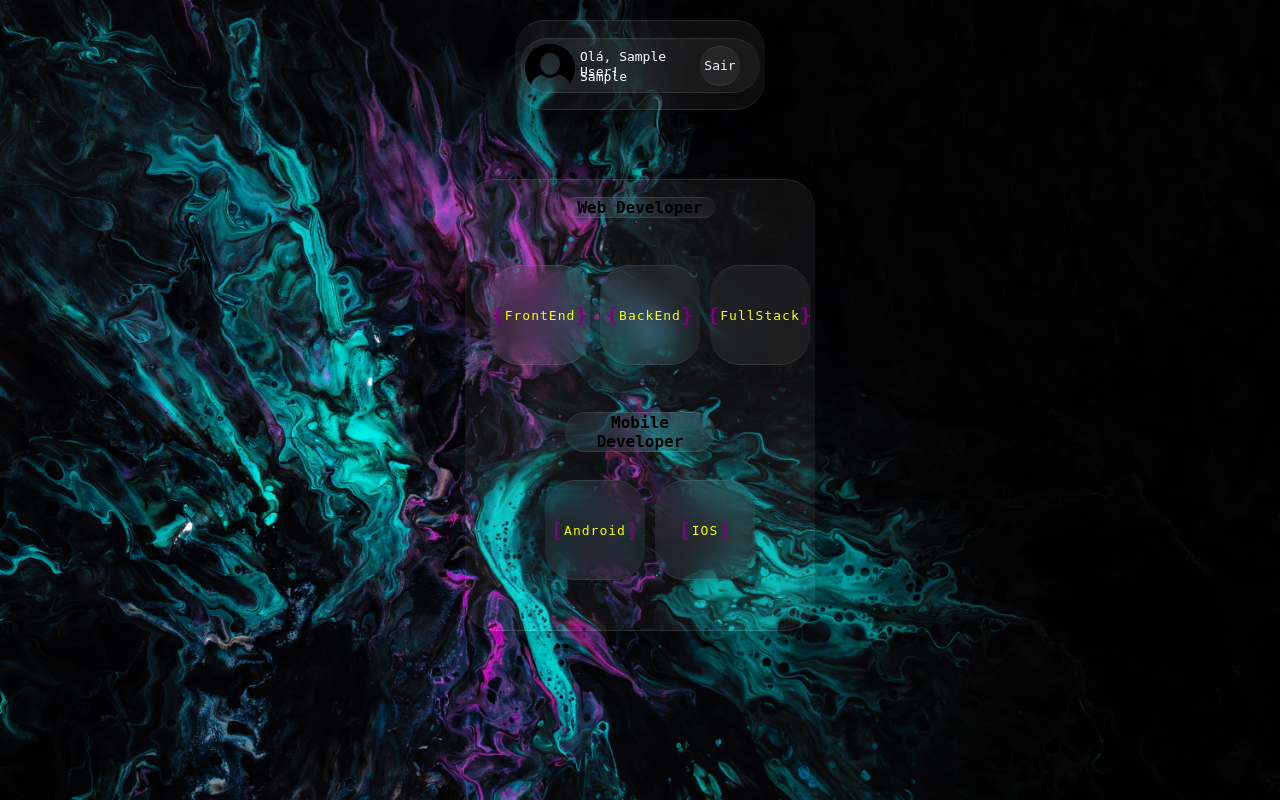
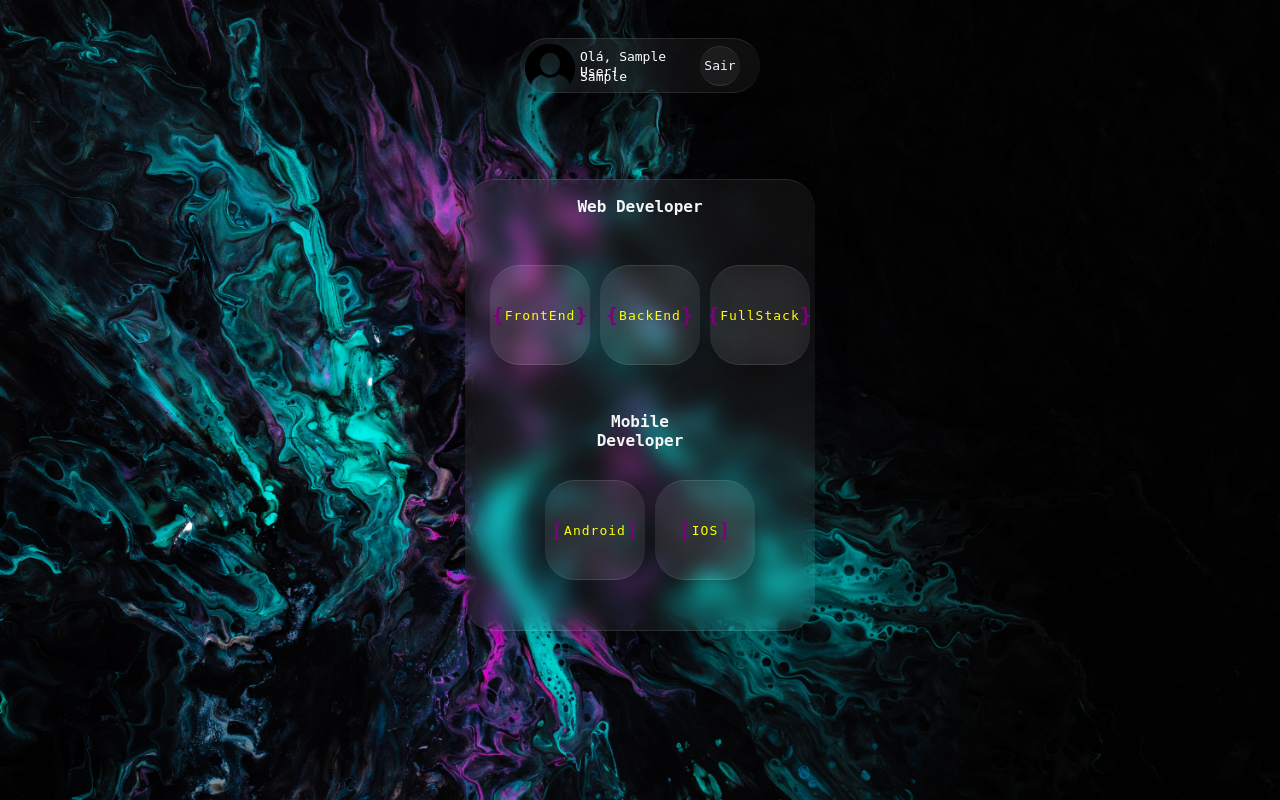
Before and after one commit to jpdicarvalho/WebProject-BSI-SevenHub, a PHP site: page /homeEmp.php in a window 1280 px wide. Run offline with PHP 8.4, Linux system fonts and the light colour scheme; the visitor is signed in with stand-in values (Sample User, id 1); tables that the repository leaves empty or names only in its code hold one stand-in row (values such as "Sample post").

Commit message:
Área da Empresa - Upgrade
Aqui, eu fiz um Upgrade na área restrita do usuário empresa, melhorado a visibilidade dos elementos contidos.

```diff
--- a/WebProject/css/homeEmp.css
+++ b/WebProject/css/homeEmp.css
@@ -25,11 +25,6 @@
     width: 250px;
     height: 90px;
     padding: 5px;
-    background: rgba(255, 255, 255, 0.05);
-    box-shadow: 0 15px 35px rgba(0, 0, 0, 0.2);
-    border-top: 1px solid rgba(255,255,255,0.1);
-    border-bottom: 1px solid rgba(255,255,255,0.1);
-    border-radius: 30px;
 }
 .container{
     position: relative;
@@ -98,19 +93,14 @@
     border-top: 1px solid rgba(255,255,255,0.1);
     border-bottom: 1px solid rgba(255,255,255,0.1);
     border-radius: 30px;
+    backdrop-filter: blur(10px);
 }
 #web{
     position: absolute;
     text-align: center;
     top: -8px;
-    color: black;
+    color: whitesmoke;
     width: 150px;
-    background: rgba(255, 255, 255, 0.05);
-    box-shadow: 0 15px 35px rgba(0, 0, 0, 0.2);
-    border-top: 1px solid rgba(255,255,255,0.1);
-    border-bottom: 1px solid rgba(255,255,255,0.1);
-    border-radius: 30px;
-    backdrop-filter: blur(15px);
     font-size: large;
     font-weight: bold;
 }
```
